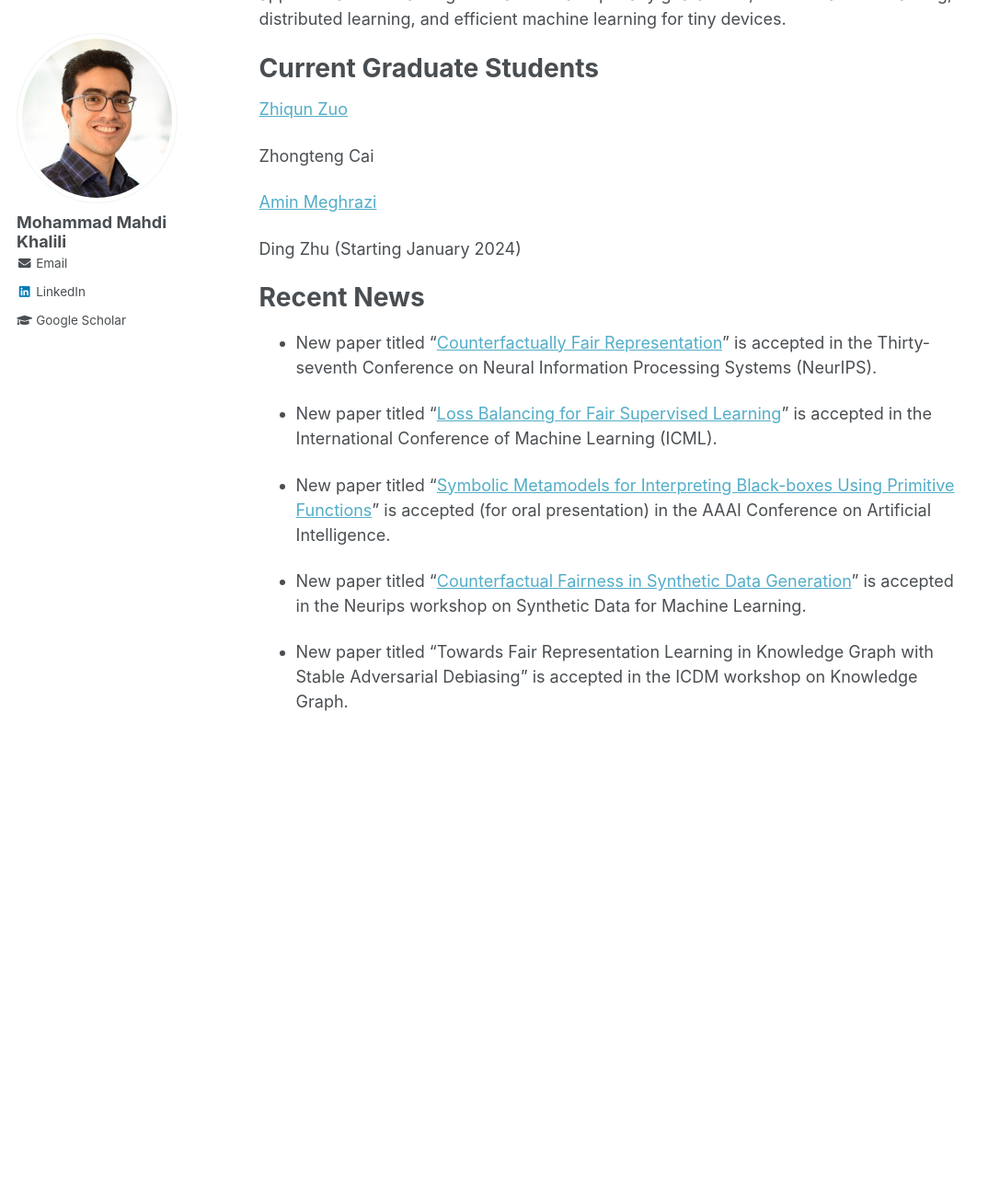
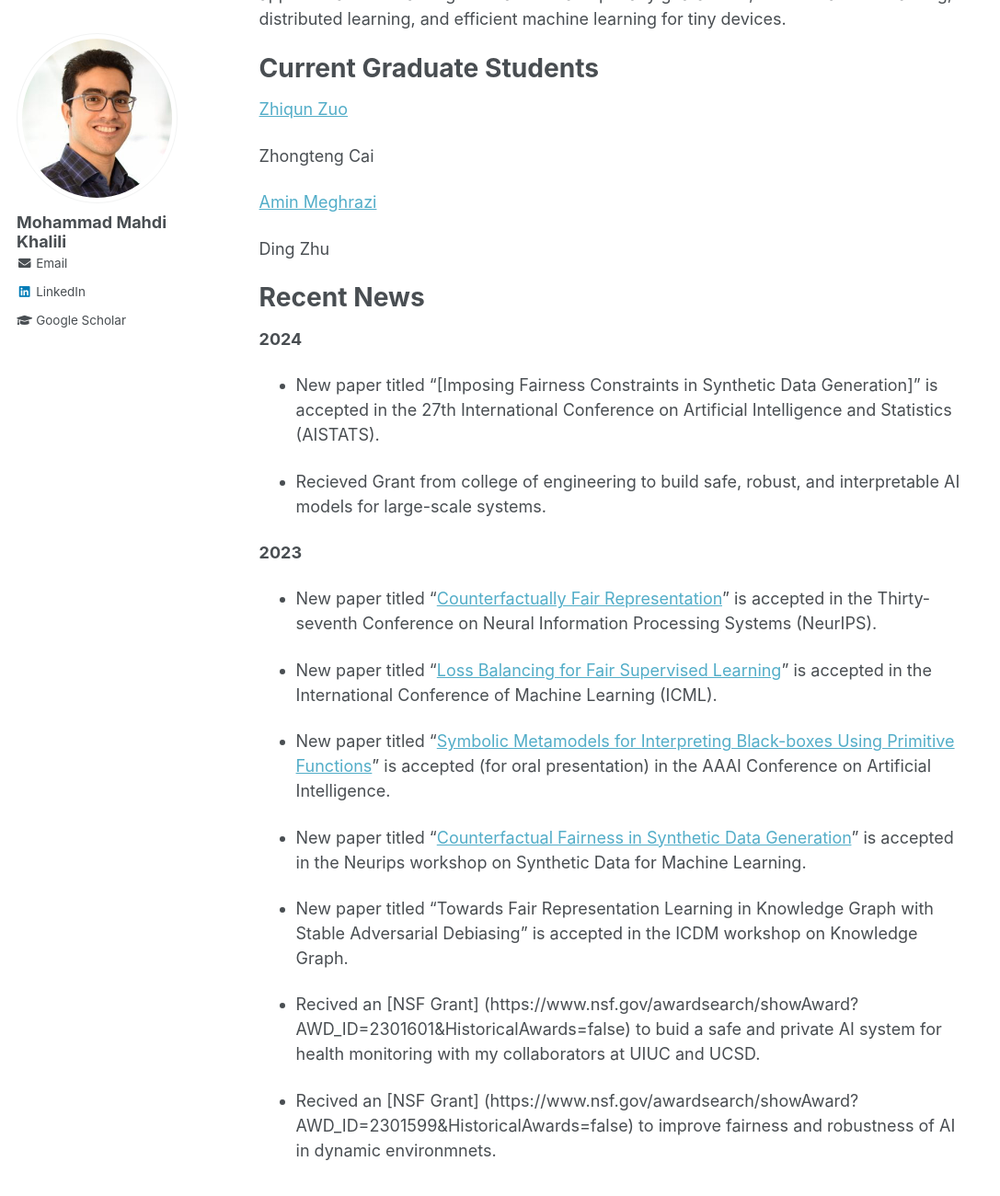
Before and after one commit to KhaliliMahdi/khalilimahdi.github.io, a Jekyll site: the page built from _pages/about.md, in a window 1280 px wide and 1400 px high, scrolled down 234 px. Shown: the top 1300 px of the window at 92% size, without its empty margins (0-1087 px from the left). Built offline with Jekyll 4.4.1, drawn with Linux system fonts in a browser that asks for light colours; before the commit the page ends 1223 px from its top, so only the background shows below that.

Commit message:
Update about.md

```diff
--- a/_pages/about.md
+++ b/_pages/about.md
@@ -18,11 +18,20 @@ Zhongteng Cai
 
 [Amin Meghrazi](https://www.linkedin.com/in/amin-meghrazi-708671173/)
 
-Ding Zhu (Starting January 2024)
+Ding Zhu
 
 
 Recent News
 ======
+
+**2024**
+
+* New paper titled "[Imposing Fairness Constraints in Synthetic Data Generation]" is accepted in the 27th International Conference on Artificial Intelligence and Statistics (AISTATS).
+
+* Recieved Grant from college of engineering to build safe, robust, and interpretable AI models for large-scale systems.
+
+**2023**
+
 * New paper titled "[Counterfactually Fair Representation](https://arxiv.org/pdf/2311.05420.pdf)" is accepted in the Thirty-seventh Conference on Neural Information Processing Systems (NeurIPS).
 
 * New paper titled "[Loss Balancing for Fair Supervised Learning](https://openreview.net/pdf?id=gVGZyRDpXX)" is accepted in the International Conference of Machine Learning (ICML).
@@ -32,3 +41,7 @@ Recent News
 * New paper titled "[Counterfactual Fairness in Synthetic Data Generation](https://openreview.net/pdf?id=tge5NiX4CZo)" is accepted in the Neurips workshop on Synthetic Data for Machine Learning.
 
 * New paper titled "Towards Fair Representation Learning in Knowledge Graph with Stable Adversarial Debiasing" is accepted in the ICDM workshop on Knowledge Graph.
+
+* Recived an [NSF Grant] (https://www.nsf.gov/awardsearch/showAward?AWD_ID=2301601&HistoricalAwards=false) to buid a safe and private AI system for health monitoring with my collaborators at UIUC and UCSD.
+
+* Recived an [NSF Grant] (https://www.nsf.gov/awardsearch/showAward?AWD_ID=2301599&HistoricalAwards=false) to improve fairness and robustness of AI in dynamic environmnets.
```
